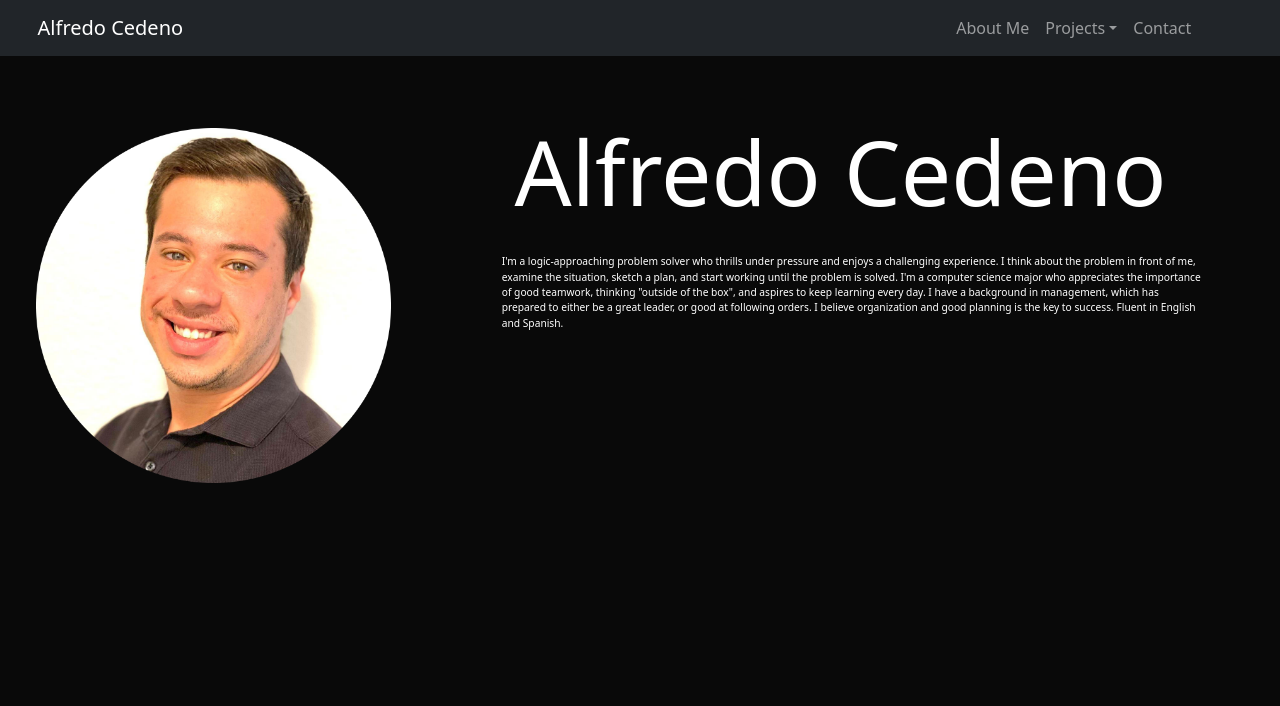
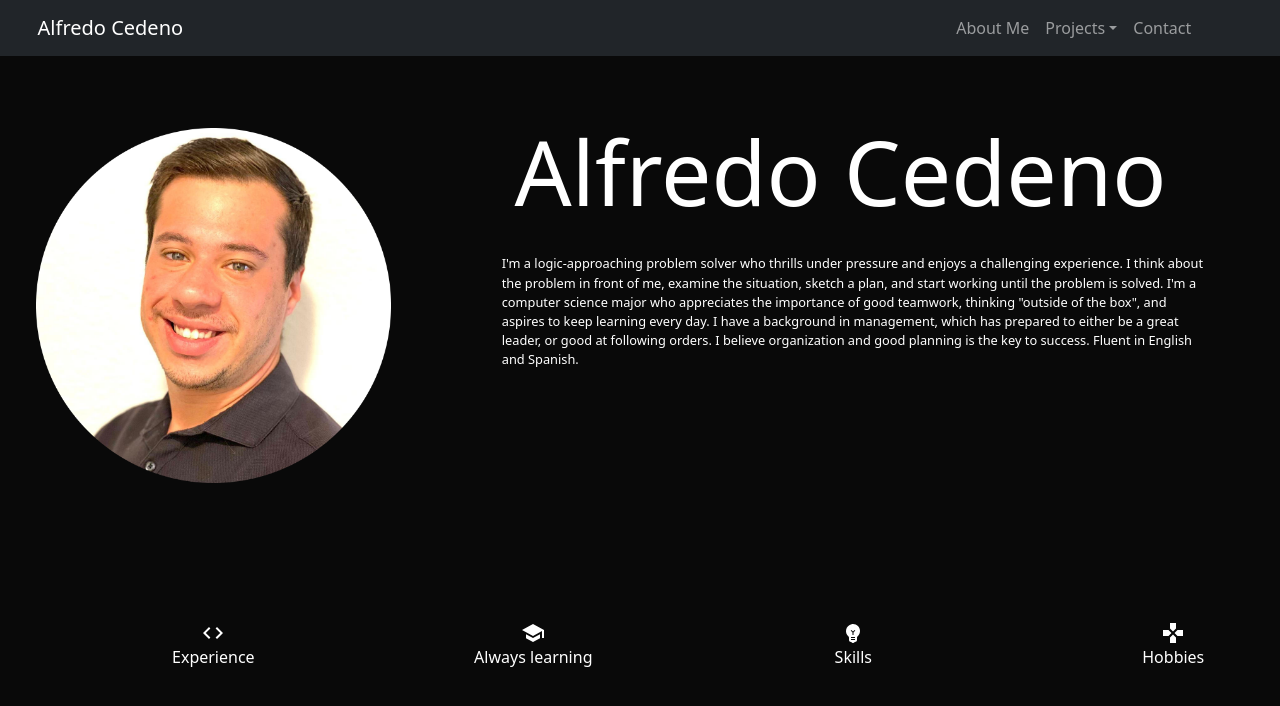
Before and after one commit to alfredorca/portfolio, a React (Create React App) app: page /about in a window 1280 px wide. Shown: the top 706 px of the page. Built offline with nearby package versions, Linux system fonts and the light colour scheme.

Commit message:
Format more of the about section

```diff
--- a/package.json
+++ b/package.json
@@ -3,6 +3,10 @@
   "version": "0.1.0",
   "private": true,
   "dependencies": {
+    "@emotion/react": "^11.5.0",
+    "@emotion/styled": "^11.3.0",
+    "@mui/icons-material": "^5.0.4",
+    "@mui/material": "^5.0.4",
     "@testing-library/jest-dom": "^5.14.1",
     "@testing-library/react": "^11.2.7",
     "@testing-library/user-event": "^12.8.3",
--- a/src/Views/AboutMeView.js
+++ b/src/Views/AboutMeView.js
@@ -1,23 +1,24 @@
 import { Col, Container, Image, Row } from "react-bootstrap";
 import pic from "../images/unnamed-modified.png";
+import SchoolIcon from "@mui/icons-material/School";
+import CodeIcon from "@mui/icons-material/Code";
+import EmojiObjectsIcon from "@mui/icons-material/EmojiObjects";
+import GamesIcon from "@mui/icons-material/Games";
 
 const AboutMeView = () => {
   return (
     <Container fluid>
       <Row className="aboutMain">
-        <Col xl={4} lg={4} md={4} xs={12}>
+        <Col xxl={4} xl={4} lg={4} md={4} xs={12}>
           <Container>
             <div className="aboutCard">
               <div className="aboutImageDiv">
-                <Image
-                  className="img-fluid shadow-4 aboutImage"
-                  src={pic}
-                />
+                <Image className="img-fluid shadow-4 aboutImage" src={pic} />
               </div>
             </div>
           </Container>
         </Col>
-        <Col xl={8} lg={8} md={8} xs={12}>
+        <Col xxl={8} xl={8} lg={8} md={8} xs={12}>
           <Container>
             <div>
               <div className="aboutText">
@@ -42,6 +43,50 @@ const AboutMeView = () => {
             </div>
           </Container>
         </Col>
+        <Col
+          xl={{ span: 2, offset: 1 }}
+          lg={{ span: 2, offset: 1 }}
+          md={{ span: 9, offset: 2 }}
+          xs={{ span: 9, offset: 2 }}
+        >
+          <Container className="aboutContainer">
+            <CodeIcon />
+            Experience
+          </Container>
+        </Col>
+        <Col
+          xl={{ span: 2, offset: 1 }}
+          lg={{ span: 2, offset: 1 }}
+          md={{ span: 9, offset: 2 }}
+          xs={{ span: 9, offset: 2 }}
+        >
+          <Container className="aboutContainer">
+            <SchoolIcon />
+            Always learning
+          </Container>
+        </Col>
+        <Col
+          xl={{ span: 2, offset: 1 }}
+          lg={{ span: 2, offset: 1 }}
+          md={{ span: 9, offset: 2 }}
+          xs={{ span: 9, offset: 2 }}
+        >
+          <Container className="aboutContainer">
+            <EmojiObjectsIcon />
+            Skills
+          </Container>
+        </Col>
+        <Col
+          xl={{ span: 2, offset: 1 }}
+          lg={{ span: 2, offset: 1 }}
+          md={{ span: 9, offset: 2 }}
+          xs={{ span: 9, offset: 2 }}
+        >
+          <Container className="aboutContainer">
+            <GamesIcon />
+            Hobbies
+          </Container>
+        </Col>
       </Row>
     </Container>
   );
--- a/src/styles/About/_about.scss
+++ b/src/styles/About/_about.scss
@@ -38,7 +38,7 @@
     }
 
     p {
-      font-size: 0.8vw;
+      font-size: 1vw;
       color: white;
       @media only screen and (max-width: 1200px) and (min-width: 601px) {
         font-size: 1.5vw;
@@ -53,3 +53,11 @@
 .aboutImage {
   height: 50vh;
 }
+
+.aboutContainer {
+  display: flex;
+  flex-direction: column;
+  align-items: center;
+  color: white;
+  padding-bottom: 2vh;
+}
```
Also changed, not shown: 1 other file (tests, documents, lock files or other folders).
